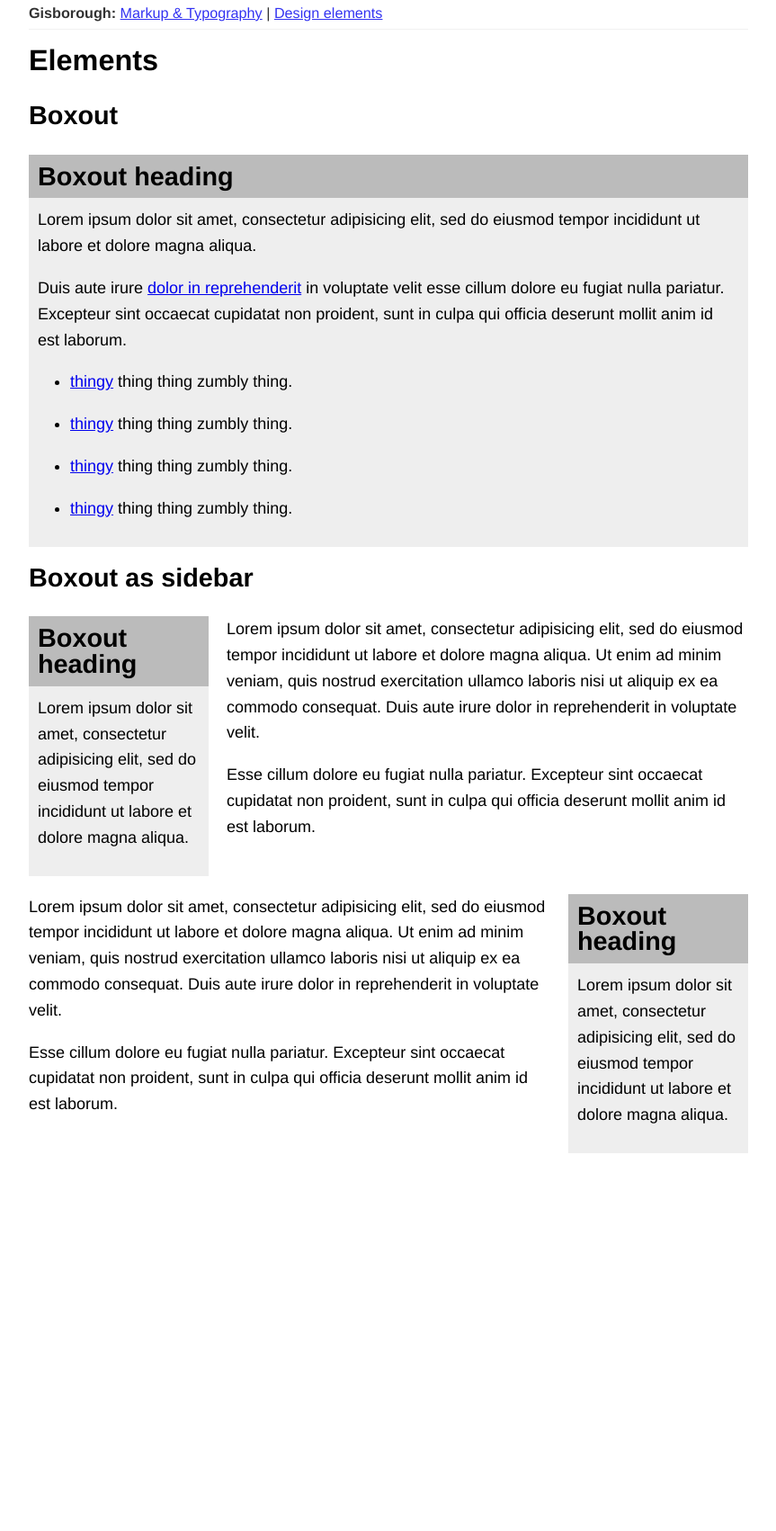
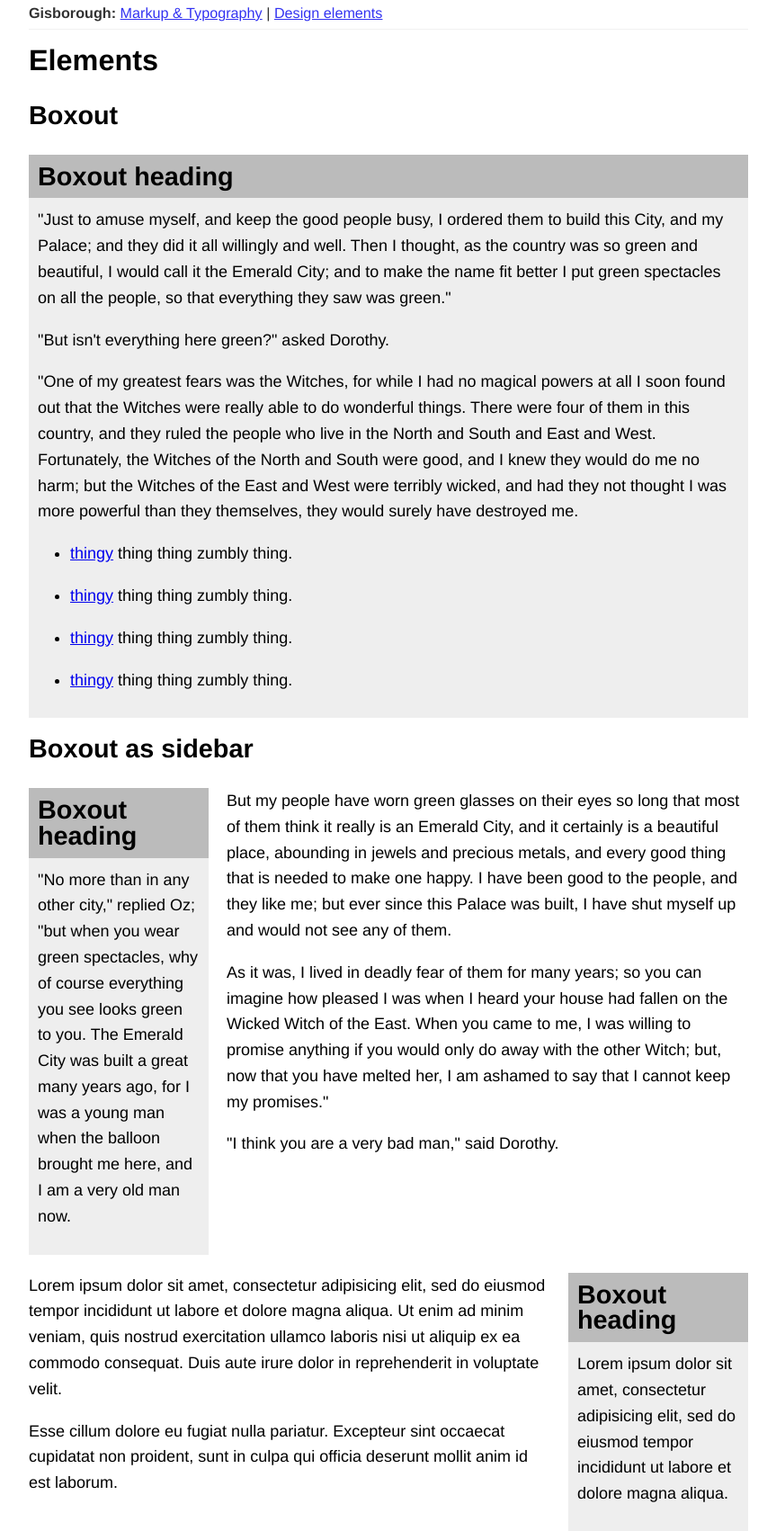
Before and after one commit to Doteveryone/gisborough, a PHP site: page /elements.php in a window 1280 px wide. Shown: the top 1702 px of the page at 90% size, without its empty margins (208-1071 px from the left). Before the commit the page ends 1282 px from the top, so only its background shows below. Run offline with PHP 8.4, Linux system fonts and the light colour scheme; style sheets or scripts are compiled from the project's sources.

Commit message:
Better sample copy.

```diff
--- a/elements.php
+++ b/elements.php
@@ -8,15 +8,13 @@
 <div class='boxout'>
   <h2>Boxout heading</h2>
   <div class='inner'>
-    <p>
-      Lorem ipsum dolor sit amet, consectetur adipisicing elit, sed do eiusmod
-      tempor incididunt ut labore et dolore magna aliqua.
-    </p>
-    <p>
-      Duis aute irure <a href="#">dolor in reprehenderit</a> in voluptate velit esse
-      cillum dolore eu fugiat nulla pariatur. Excepteur sint occaecat cupidatat non
-      proident, sunt in culpa qui officia deserunt mollit anim id est laborum.
-    </p>
+    <p>"Just to amuse myself, and keep the good people busy, I ordered them to build this City, and my Palace; and they did it all willingly and well. Then I thought, as the country was so green and beautiful, I would call it the Emerald City; and to make the name fit better I put green spectacles on all the people, so that everything they saw was green."</p>
+
+<p>"But isn't everything here green?" asked Dorothy.</p>
+
+
+
+<p>"One of my greatest fears was the Witches, for while I had no magical powers at all I soon found out that the Witches were really able to do wonderful things.  There were four of them in this country, and they ruled the people who live in the North and South and East and West. Fortunately, the Witches of the North and South were good, and I knew they would do me no harm; but the Witches of the East and West were terribly wicked, and had they not thought I was more powerful than they themselves, they would surely have destroyed me.</p>
     <ul>
       <li><a href="#">thingy</a> thing thing zumbly thing.</li>
       <li><a href="#">thingy</a> thing thing zumbly thing.</li>
@@ -31,19 +29,13 @@
 <div class='boxout side'>
   <h2>Boxout heading</h2>
   <div class='inner'>
-    <p>
-      Lorem ipsum dolor sit amet, consectetur adipisicing elit, sed do eiusmod
-      tempor incididunt ut labore et dolore magna aliqua.
-    </p>
+<p>"No more than in any other city," replied Oz; "but when you wear green spectacles, why of course everything you see looks green to you.  The Emerald City was built a great many years ago, for I was a young man when the balloon brought me here, and I am a very old man now.</p>
   </div>
 </div>
-<p>Lorem ipsum dolor sit amet, consectetur adipisicing elit, sed do eiusmod
-tempor incididunt ut labore et dolore magna aliqua. Ut enim ad minim veniam,
-quis nostrud exercitation ullamco laboris nisi ut aliquip ex ea commodo
-consequat. Duis aute irure dolor in reprehenderit in voluptate velit.</p>
+<p>But my people have worn green glasses on their eyes so long that most of them think it really is an Emerald City, and it certainly is a beautiful place, abounding in jewels and precious metals, and every good thing that is needed to make one happy.  I have been good to the people, and they like me; but ever since this Palace was built, I have shut myself up and would not see any of them.</p>
+<p>As it was, I lived in deadly fear of them for many years; so you can imagine how pleased I was when I heard your house had fallen on the Wicked Witch of the East. When you came to me, I was willing to promise anything if you would only do away with the other Witch; but, now that you have melted her, I am ashamed to say that I cannot keep my promises."</p>
 
-<p>Esse cillum dolore eu fugiat nulla pariatur. Excepteur sint occaecat cupidatat non
-proident, sunt in culpa qui officia deserunt mollit anim id est laborum.</p>
+<p>"I think you are a very bad man," said Dorothy.</p>
 
 <div class="clear"><!-- clear --></div>
 
```
